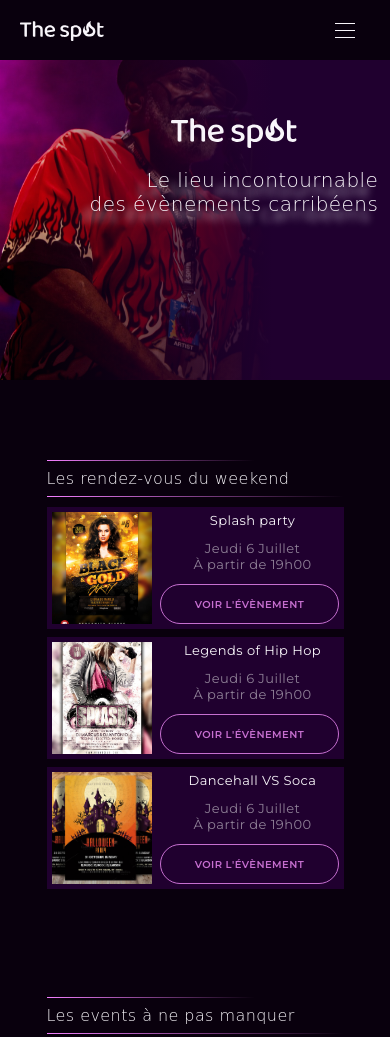
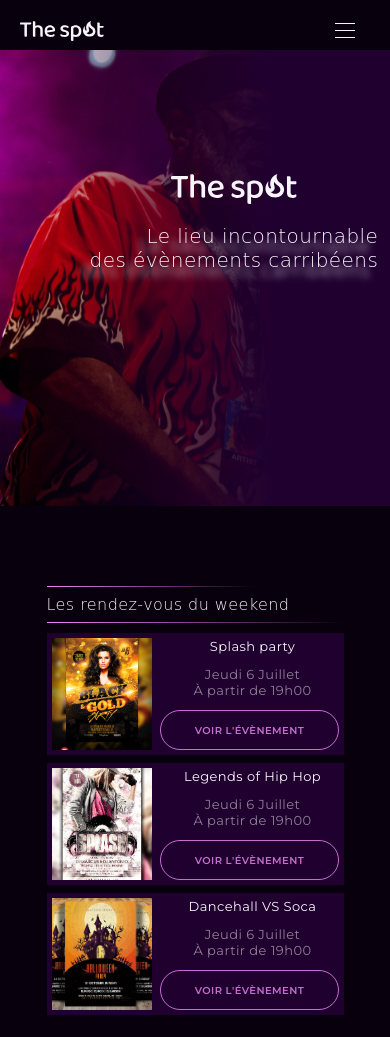
Before and after one commit to WonderfulUX/theSpot, a plain HTML site: page index.html in a window 390 px wide. Shown: the top 1037 px of the page. Drawn offline with Linux system fonts and the light colour scheme; a web font is replaced by a local one.

Commit message:
Fixing header content 50px align-items center

```diff
--- a/styles.scss
+++ b/styles.scss
@@ -91,6 +91,7 @@ position: relative;
 #bannerContent {
   position: absolute;
   right: 0;
+  bottom: -5%;
   padding-right: 3%;
   height: 100%;
   @extend %flexCcenter;
@@ -896,8 +897,12 @@ footer {
 
 //*************** BREAKPOINT 750PX ***********
 @media screen and (max-width: 600px) {
+    $headerHeight:50px;
+    header{
+        height: $headerHeight;
+    }
     #banner{
-        height: 45vh;
+        height: 60vh;
         img{
             height: 30px;
             margin-bottom: 20px;
```
Also changed, not shown: styles.css, 1 other file.
